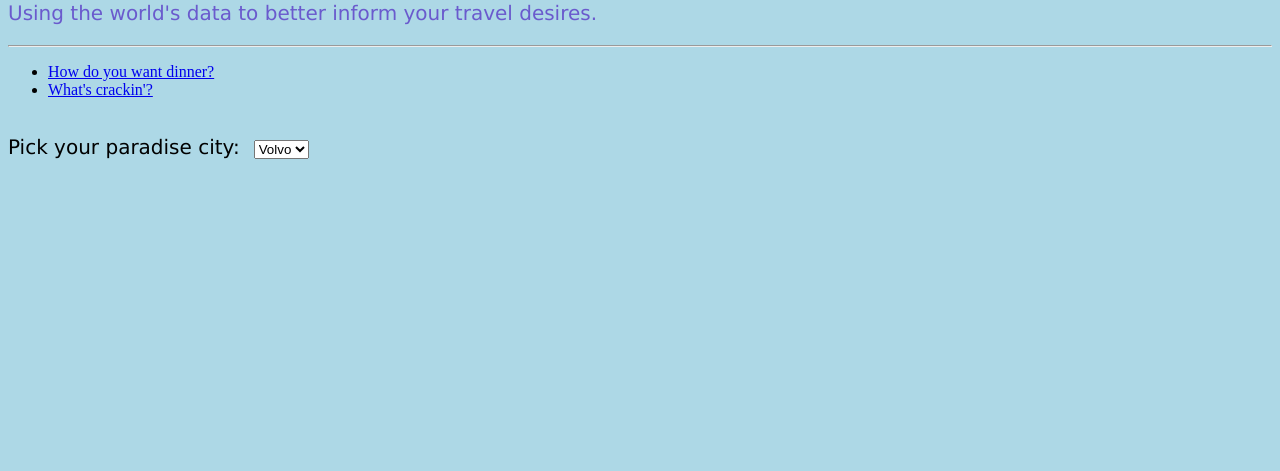
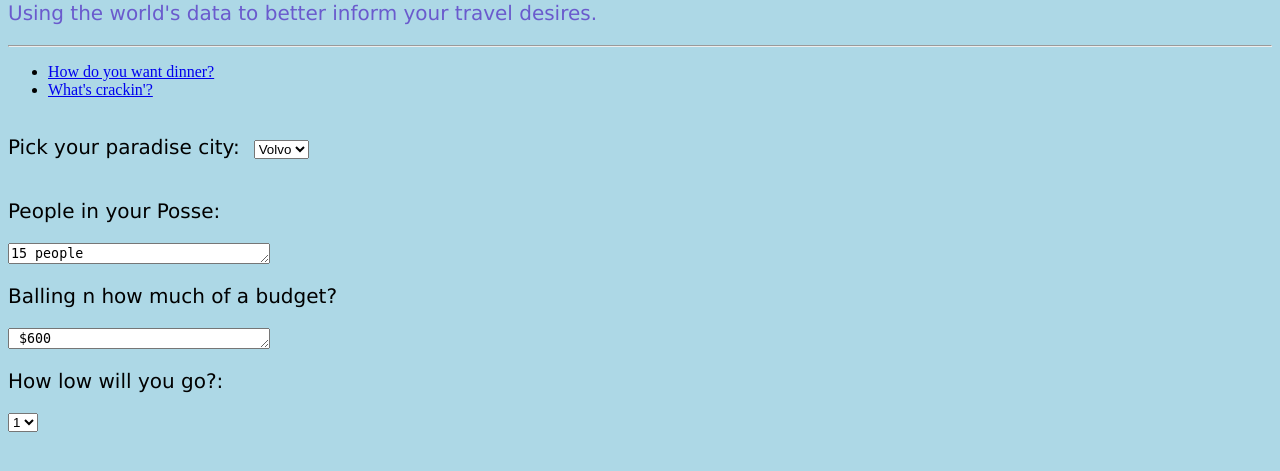
Before and after one commit to erikahairston/dbproject2017, a Django app: page /polls/ in a window 1280 px wide. Shown: the part 272-743 px from the top of the page. Run offline with Django 3.2, Linux system fonts and the light colour scheme; data comes from the database, SQL or seed files in the repository.

Commit message:
Input Form

```diff
--- a/djangoProj/mysite/polls/templates/polls/index.html
+++ b/djangoProj/mysite/polls/templates/polls/index.html
@@ -26,10 +26,33 @@
 <p>Pick your paradise city: </p>
 </div>
 <div class="dropdown">
-  <select name="cars">
+  <select name="Cities">
+    <!-- for city in yelp_city_list  -->
+    <!-- yelpBiz.city_name -->
     <option value="volvo">Volvo</option>
     <option value="saab">Saab</option>
     <option value="fiat">Fiat</option>
     <option value="audi">Audi</option>
+    <!--endfor  -->
   </select>
 </div>
+
+<p> People in your Posse: </p>
+<textarea name="message" rows="1" cols="30">15 people</textarea>
+<p> Balling n how much of a budget? </p>
+<textarea name="message" rows="1" cols="30"> $600</textarea>
+
+
+<div class="rating_label">
+<p>How low will you go?: </p>
+</div>
+<div class="rating_dropdown">
+  <select name="Min_Rating">
+    <!-- for city in yelp_city_list  -->
+    <option value="1"><!-- AribnbListing.rating1-->1</option>
+    <option value="2">2</option>
+    <option value="3">3</option>
+    <option value="4">4</option>
+    <!--{ endfor } -->
+  </select>
+</div>
```
